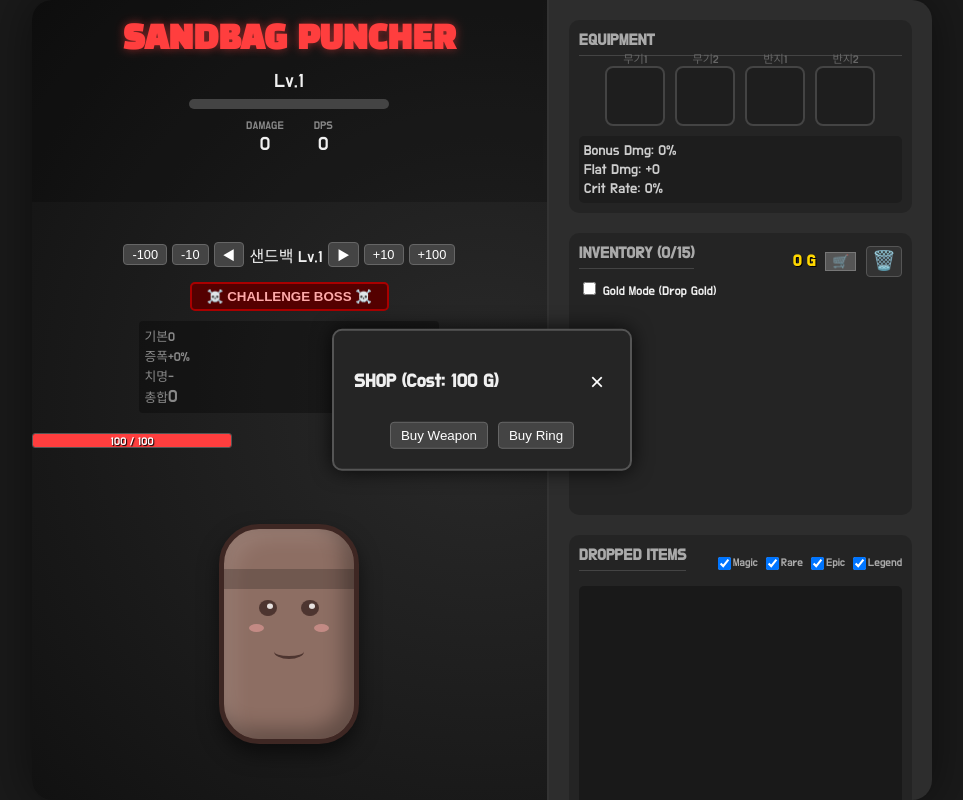
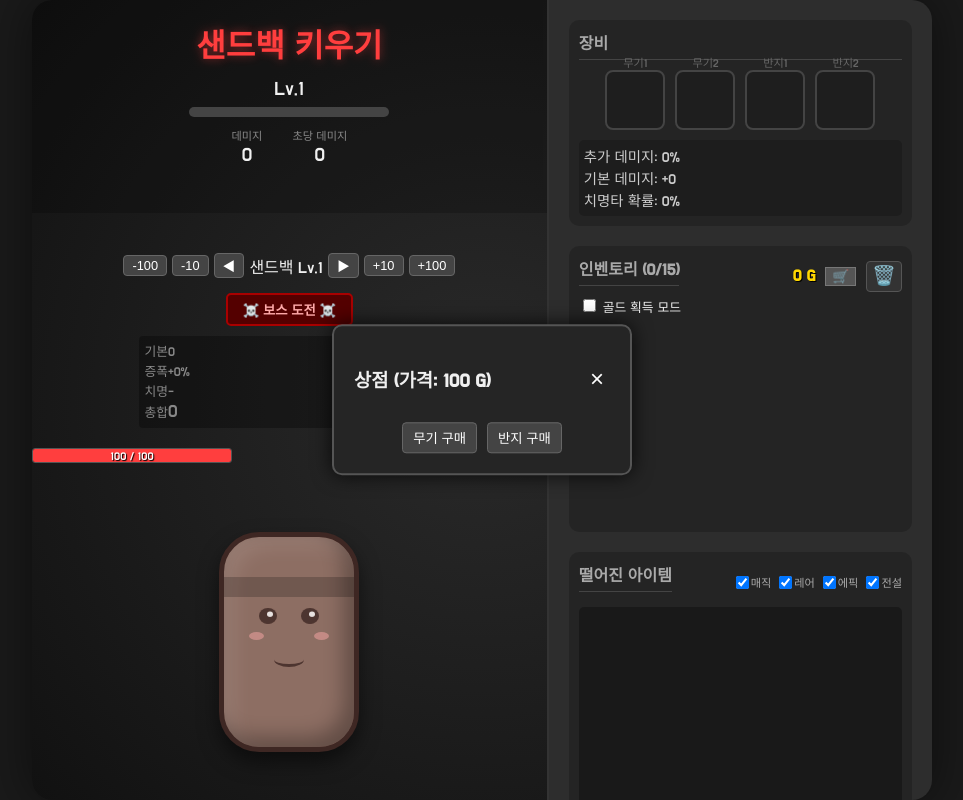
Before and after one commit to coreorders/sandbag-puncher, a plain HTML site: page index.html in a window 1280 px wide. Both pictures are taken after a click on the button "상점 열기". Shown: the whole page, without its empty margins (158-1121 px from the left). Drawn offline with Linux system fonts and the light colour scheme.

Commit message:
Add files via upload

```diff
--- a/index.html
+++ b/index.html
@@ -4,7 +4,7 @@
 <head>
     <meta charset="UTF-8">
     <meta name="viewport" content="width=device-width, initial-scale=1.0">
-    <title>Sandbag Puncher</title>
+    <title>샌드백 키우기</title>
     <link rel="stylesheet" href="style.css">
     <link href="https://fonts.googleapis.com/css2?family=Black+Han+Sans&family=Do+Hyeon&display=swap" rel="stylesheet">
 </head>
@@ -13,7 +13,7 @@
     <div id="main-wrapper">
         <section id="game-area">
             <header>
-                <h1>SANDBAG PUNCHER</h1>
+                <h1>샌드백 키우기</h1>
                 <div id="char-info">
                     <span id="char-level">Lv.1</span>
                     <div id="xp-bar-container">
@@ -22,11 +22,11 @@
                 </div>
                 <div id="score-board">
                     <div class="stat">
-                        <span class="label">DAMAGE</span>
+                        <span class="label">데미지</span>
                         <span id="score">0</span>
                     </div>
                     <div class="stat">
-                        <span class="label">DPS</span>
+                        <span class="label">초당 데미지</span>
                         <span id="dps">0</span>
                     </div>
                 </div>
@@ -39,17 +39,17 @@
                     <button class="lvl-btn" data-change="-100">-100</button>
                     <button class="lvl-btn" data-change="-10">-10</button>
                     <button class="lvl-btn" id="btn-prev-lvl">◀</button>
-                    <span id="sandbag-level-display">SANDBAG Lv.1</span>
+                    <span id="sandbag-level-display">샌드백 Lv.1</span>
                     <button class="lvl-btn" id="btn-next-lvl">▶</button>
                     <button class="lvl-btn" data-change="10">+10</button>
                     <button class="lvl-btn" data-change="100">+100</button>
                 </div>
-                <button id="btn-boss" class="boss-btn">☠️ CHALLENGE BOSS ☠️</button>
+                <button id="btn-boss" class="boss-btn">☠️ 보스 도전 ☠️</button>
 
                 <!-- Damage Formula Moved Here -->
                 <div id="damage-formula-container"
                     style="width:100%; max-width:300px; font-size: 0.8rem; color: #888; background: rgba(0,0,0,0.3); padding: 5px; border-radius: 4px;">
-                    <div id="damage-formula">Formula: ...</div>
+                    <div id="damage-formula">공식: ...</div>
                 </div>
             </div>
 
@@ -79,31 +79,31 @@
 
         <section id="side-panel">
             <div class="panel-section">
-                <h2>EQUIPMENT</h2>
+                <h2>장비</h2>
                 <div id="equipment-slots">
                     <!-- Slots generated by JS -->
                 </div>
                 <!-- Stats Summary -->
                 <div id="stats-summary">
-                    <div class="stat-row">Bonus Dmg: <span id="stat-bonus-dmg">0</span>%</div>
-                    <div class="stat-row">Flat Dmg: +<span id="stat-flat-dmg">0</span></div>
-                    <div class="stat-row">Crit Rate: <span id="stat-crit-chance">0</span>%</div>
+                    <div class="stat-row">추가 데미지: <span id="stat-bonus-dmg">0</span>%</div>
+                    <div class="stat-row">기본 데미지: +<span id="stat-flat-dmg">0</span></div>
+                    <div class="stat-row">치명타 확률: <span id="stat-crit-chance">0</span>%</div>
                 </div>
             </div>
 
             <div class="panel-section">
                 <div style="display:flex; justify-content:space-between; align-items:center;">
-                    <h2>INVENTORY (<span id="inv-count">0</span>/15)</h2>
+                    <h2>인벤토리 (<span id="inv-count">0</span>/15)</h2>
                     <div style="display:flex; gap:10px; align-items:center;">
                         <div id="gold-display" style="color:gold; font-weight:bold;">0 G</div>
-                        <button id="btn-open-shop" title="Open Shop"
+                        <button id="btn-open-shop" title="상점 열기"
                             style="background:#555; border:1px solid #777; color:#fff; cursor:pointer;">🛒</button>
-                        <div id="trash-can" title="Toggle Delete Mode">🗑️</div>
+                        <div id="trash-can" title="삭제 모드 전환">🗑️</div>
                     </div>
                 </div>
                 <!-- Drop Mode Toggle -->
                 <div style="margin-bottom: 5px; font-size: 0.8rem; display: flex; align-items: center; gap: 5px;">
-                    <label><input type="checkbox" id="gold-mode-toggle"> Gold Mode (Drop Gold)</label>
+                    <label><input type="checkbox" id="gold-mode-toggle"> 골드 획득 모드</label>
                 </div>
 
                 <div id="inventory-grid">
@@ -115,25 +115,25 @@
             <div id="shop-modal" class="hidden">
                 <div class="shop-content">
                     <div style="display:flex; justify-content:space-between; align-items:center; margin-bottom:10px;">
-                        <h3>SHOP (Cost: <span id="shop-cost">100</span> G)</h3>
+                        <h3>상점 (가격: <span id="shop-cost">100</span> G)</h3>
                         <button id="btn-close-shop"
                             style="background:none; border:none; color:#fff; font-size:1.5rem; cursor:pointer;">×</button>
                     </div>
                     <div style="display:flex; gap:10px; justify-content:center;">
-                        <button id="btn-buy-weapon" class="game-btn">Buy Weapon</button>
-                        <button id="btn-buy-ring" class="game-btn">Buy Ring</button>
+                        <button id="btn-buy-weapon" class="game-btn">무기 구매</button>
+                        <button id="btn-buy-ring" class="game-btn">반지 구매</button>
                     </div>
                 </div>
             </div>
 
             <div class="panel-section">
                 <div style="display:flex; justify-content:space-between; align-items:center; margin-bottom:5px;">
-                    <h2>DROPPED ITEMS</h2>
+                    <h2>떨어진 아이템</h2>
                     <div id="loot-filter">
-                        <label><input type="checkbox" checked data-filter="magic"> Magic</label>
-                        <label><input type="checkbox" checked data-filter="rare"> Rare</label>
-                        <label><input type="checkbox" checked data-filter="epic"> Epic</label>
-                        <label><input type="checkbox" checked data-filter="legendary"> Legend</label>
+                        <label><input type="checkbox" checked data-filter="magic"> 매직</label>
+                        <label><input type="checkbox" checked data-filter="rare"> 레어</label>
+                        <label><input type="checkbox" checked data-filter="epic"> 에픽</label>
+                        <label><input type="checkbox" checked data-filter="legendary"> 전설</label>
                     </div>
                 </div>
                 <div id="ground-items">
@@ -144,13 +144,13 @@
             <!-- Victory Overlay -->
             <div id="victory-overlay" class="hidden">
                 <div class="victory-content">
-                    <h1>VICTORY!</h1>
-                    <p>You defeated the Devil Sandbag!</p>
+                    <h1>승리!</h1>
+                    <p>악마 샌드백을 처치했습니다!</p>
                     <div class="stat-box">
-                        <div>Time: <span id="victory-time">0s</span></div>
-                        <div>Total Damage: <span id="victory-damage">0</span></div>
+                        <div>시간: <span id="victory-time">0s</span></div>
+                        <div>총 데미지: <span id="victory-damage">0</span></div>
                     </div>
-                    <button class="game-btn" onclick="location.reload()">Play Again</button>
+                    <button class="game-btn" onclick="location.reload()">다시 하기</button>
                 </div>
             </div>
         </section>
```
